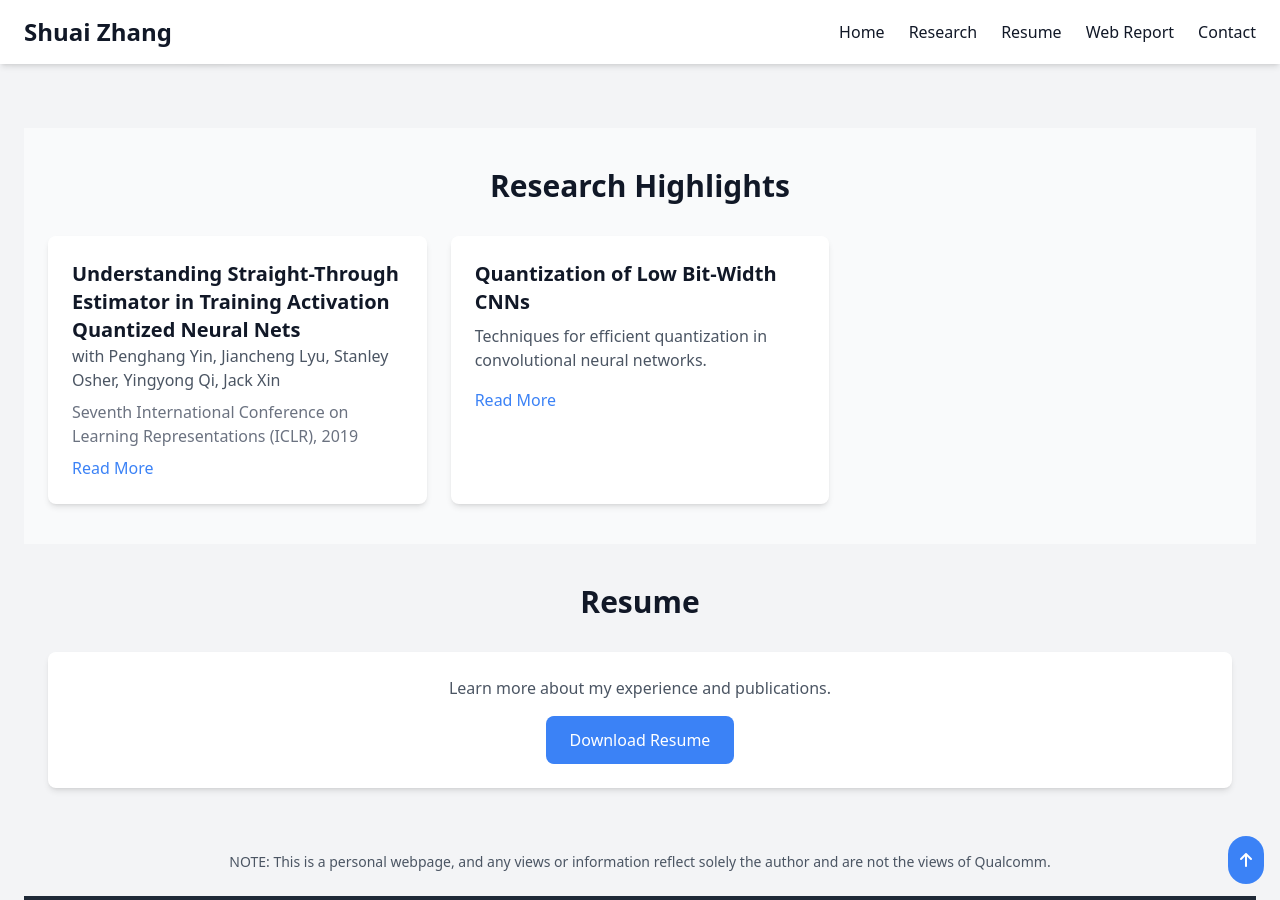
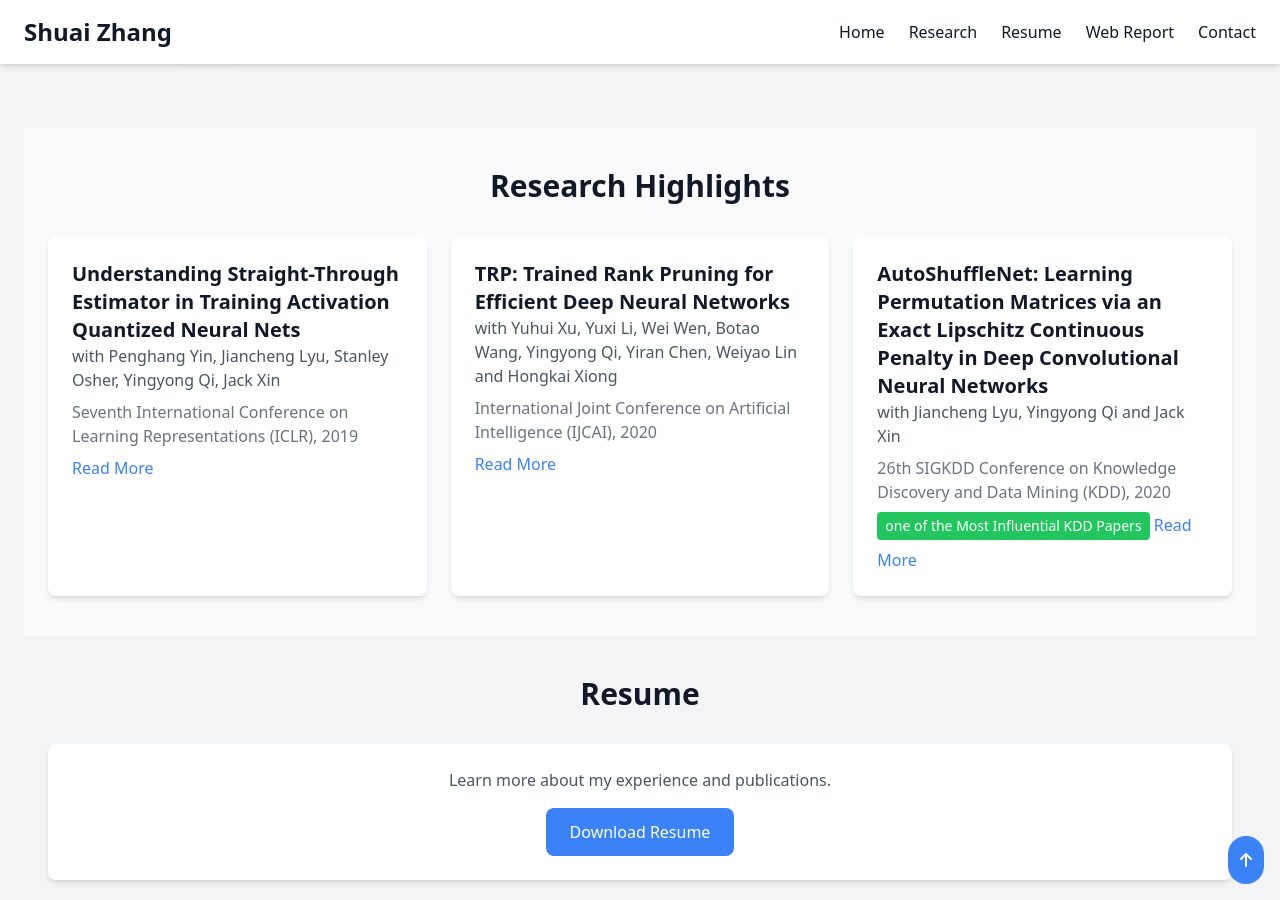
Before and after one commit to zsivine/zsivine.github.io, a Jekyll site: the page built from index.html, in a window 1280 px wide and 900 px high, scrolled down 480 px. Built offline with Jekyll 4.4.1, drawn with Linux system fonts in a browser that asks for light colours; nearby versions of some CDN libraries; the list of posts is cut into pages by our own code.

Commit message:
update RD highlights

```diff
--- a/index.html
+++ b/index.html
@@ -65,10 +65,28 @@ layout: page
         </div>
 
         <div class="bg-white dark:bg-gray-700 p-6 rounded-lg shadow-md hover:shadow-lg transition-shadow animate-fade-in">
-          <h3 class="text-xl font-semibold mb-2">Quantization of Low Bit-Width CNNs</h3>
-          <p class="text-gray-600 dark:text-gray-300 mb-4">Techniques for efficient quantization in convolutional neural networks.</p>
+          <a href="https://arxiv.org/pdf/2004.14566v1.pdf" class="text-xl font-semibold mb-2">
+            TRP: Trained Rank Pruning for Efficient Deep Neural Networks</a>
+          <p class="text-gray-600 dark:text-gray-300 mb-2">
+            with Yuhui Xu, Yuxi Li, Wei Wen, Botao Wang, Yingyong Qi, Yiran Chen, Weiyao Lin and Hongkai Xiong</p>
+          <p class="text-gray-500 dark:text-gray-400 mb-2">
+            International Joint Conference on Artificial Intelligence (IJCAI), 2020</p>
           <a href="/research" class="text-blue-500 hover:underline">Read More</a>
         </div>
+
+        <div class="bg-white dark:bg-gray-700 p-6 rounded-lg shadow-md hover:shadow-lg transition-shadow animate-fade-in">
+          <a href="https://arxiv.org/abs/1901.08624" class="text-xl font-semibold mb-2">
+            AutoShuffleNet: Learning Permutation Matrices via an Exact Lipschitz Continuous Penalty in Deep Convolutional Neural Networks</a>
+         <p class="text-gray-600 dark:text-gray-300 mb-2">
+            with Jiancheng Lyu, Yingyong Qi and Jack Xin</p>
+          <p class="text-gray-500 dark:text-gray-400 mb-2">
+            26th SIGKDD Conference on Knowledge Discovery and Data Mining (KDD), 2020</p>
+          <a href="https://www.paperdigest.org/2021/05/most-influential-kdd-papers-2021-05/"
+            class="inline-block px-2 py-1 bg-green-500 text-white text-sm rounded mb-2">
+            one of the Most Influential KDD Papers</a>
+          <a href="/research" class="text-blue-500 hover:underline">Read More</a>
+        </div>
+
       </div>
     </section>
 
```
